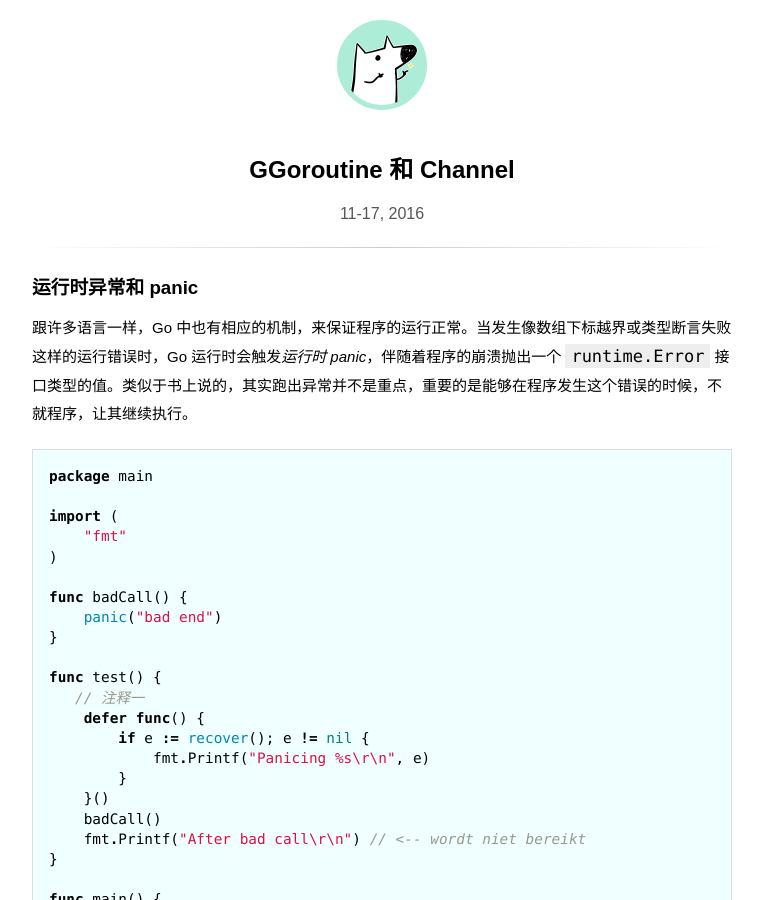
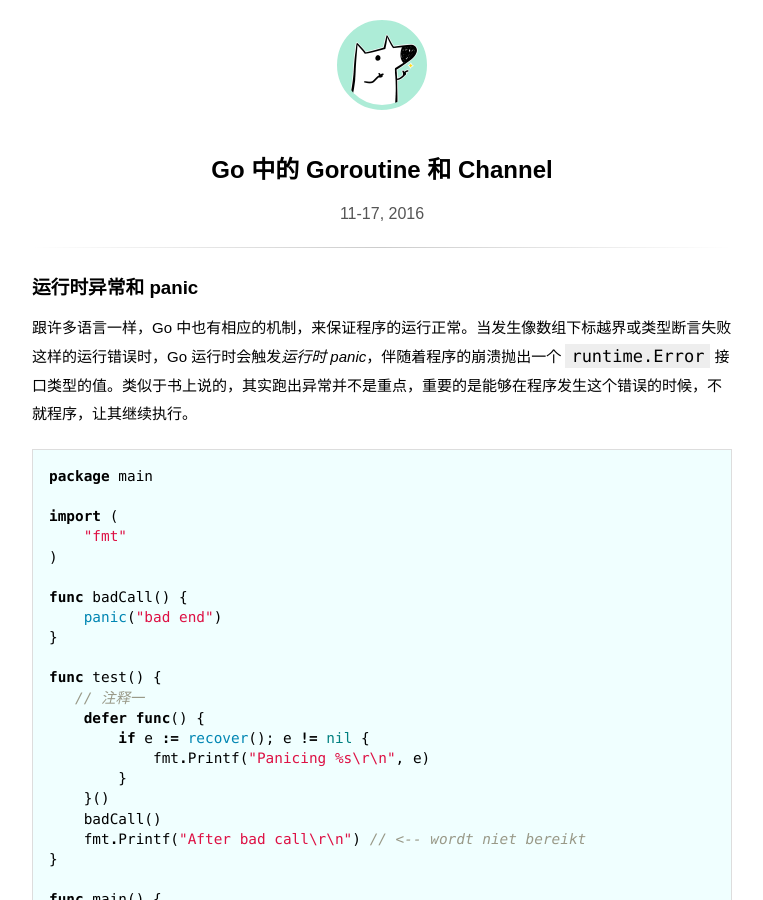
Before and after one commit to wuchangfeng/wuchangfeng.github.io, a Jekyll site: the page built from _posts/2016-11-17--goroutines-and-channel-in-go.md, in a window 1280 px wide and 900 px high. Shown: the whole window, without its empty margins (258-1021 px from the left). Built offline with Jekyll 4.4.1, drawn with Linux system fonts in a browser that asks for light colours; some web fonts are replaced; comment, search, counter and statistics services are not loaded.

Commit message:
blog update

```diff
--- a/_posts/2016-11-17--goroutines-and-channel-in-go.md
+++ b/_posts/2016-11-17--goroutines-and-channel-in-go.md
@@ -1,6 +1,6 @@
 ---
 layout: post
-title: GGoroutine 和 Channel
+title: Go 中的 Goroutine 和 Channel
 date: 2016-11-17 21:28:21 +0800
 categories: Go
 ---
```
